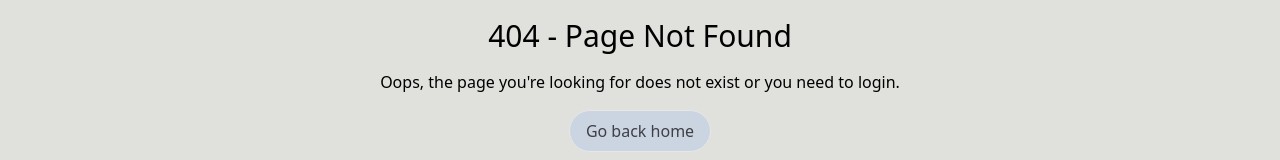
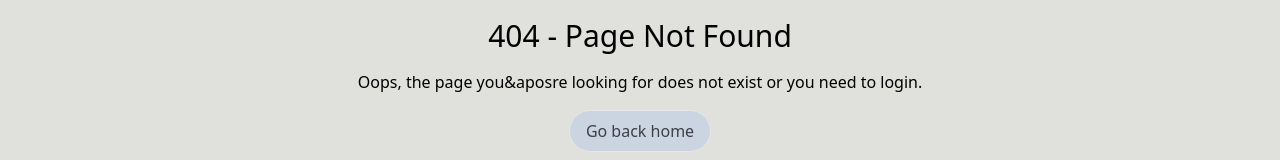
Before and after one commit to georgeboholteanu/food-ordering, a Next.js app: page /404 in a window 1280 px wide. Shown: the part 324-484 px from the top of the page. Built offline with nearby package versions, Linux system fonts and the light colour scheme; no server answers.

Commit message:
page404 type fix

```diff
--- a/src/app/404/page.tsx
+++ b/src/app/404/page.tsx
@@ -14,7 +14,7 @@ const Custom404 = () => {
 
 				<div className="flex flex-col gap-4 items-center justify-center place-items-center p-5 ">
 					<h1 className="text-3xl">404 - Page Not Found</h1>
-					<p className="text-center">Oops, the page you're looking for does not exist or you need to login.</p>
+					<p className="text-center">Oops, the page you&aposre looking for does not exist or you need to login.</p>
 					<button className="border px-4 py-2 rounded-full hover:border-yellow-500 transition-all bg-slate-300">
 						<Link href="/" className="text-zinc-700 ">Go back home</Link>
 					</button>
--- a/src/app/my-orders/page.tsx
+++ b/src/app/my-orders/page.tsx
@@ -1,11 +1,10 @@
 "use client";
-import React, { useEffect, useMemo, useState } from "react";
-import { OrderItemType, OrderType } from "@/types/types";
+import React, { useEffect, useState } from "react";
+import { OrderItemType } from "@/types/types";
 
 interface GroupedOrder {
 	orderId: string;
 	products: OrderItemType[];
-	createdAt: Date;
 	total: number;
 }
 
```
